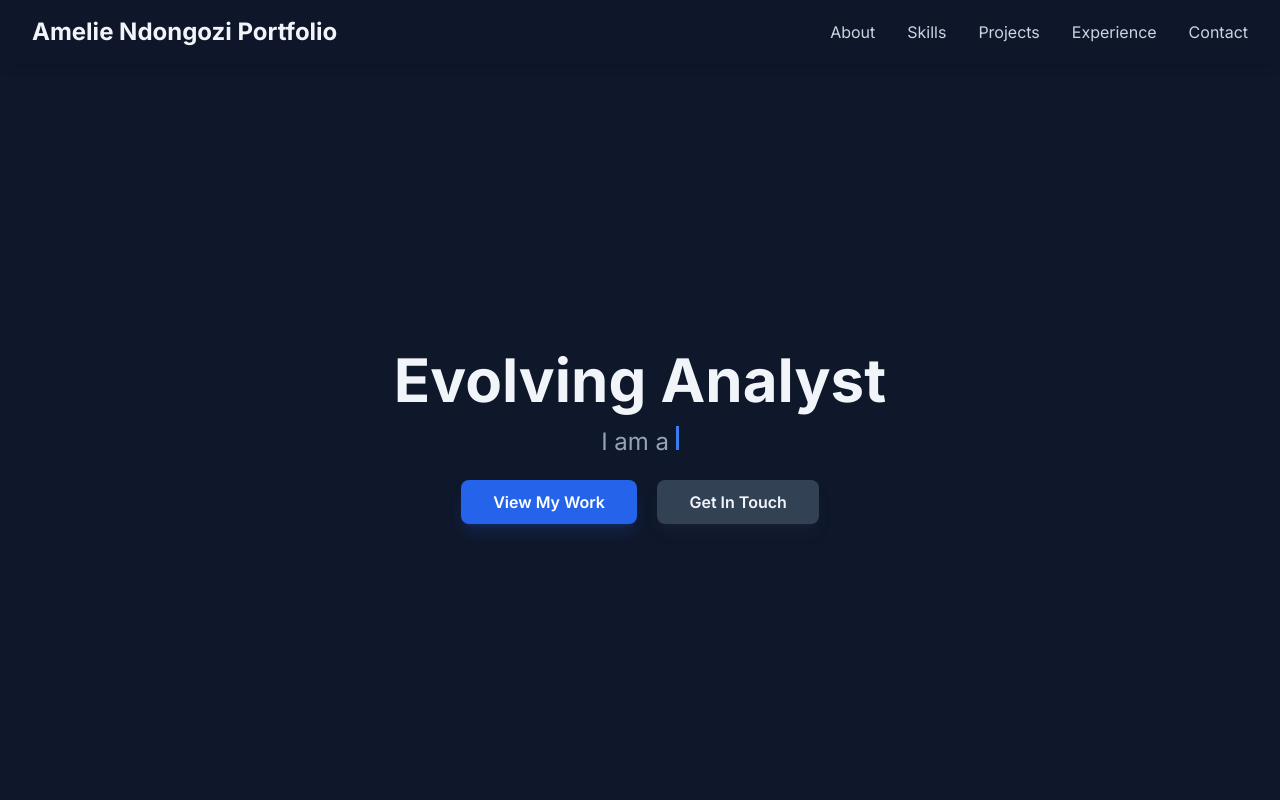
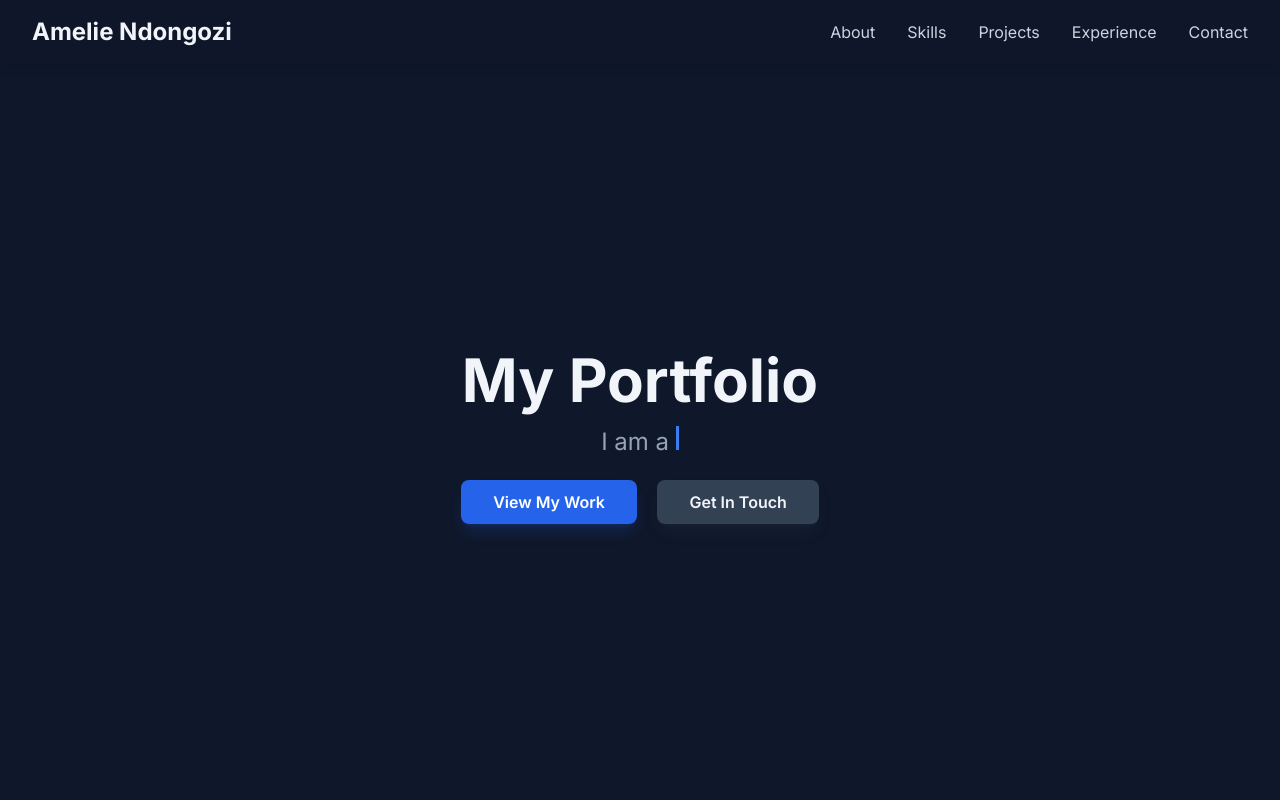
Before and after one commit to amndongozi/amndongozi, a plain HTML site: page index.html in a window 1280 px wide. Shown: the top 800 px of the page. Drawn offline with nearby package versions, Linux system fonts and the light colour scheme.

Commit message:
Edit html

```diff
--- a/index.html
+++ b/index.html
@@ -52,7 +52,7 @@
     <header id="header" class="bg-slate-900/80 backdrop-blur-md sticky top-0 z-50 transition-all duration-300 shadow-md shadow-slate-900/50">
         <div class="container mx-auto px-4 sm:px-6 lg:px-8">
             <div class="flex items-center justify-between h-16">
-                <a href="#home" class="text-2xl font-bold text-slate-100">Amelie Ndongozi Portfolio</a>
+                <a href="#home" class="text-2xl font-bold text-slate-100">Amelie Ndongozi</a>
                 <nav class="hidden md:flex items-center space-x-8">
                     <a href="#about" class="nav-link text-slate-300 hover:text-blue-400 transition-colors">About</a>
                     <a href="#skills" class="nav-link text-slate-300 hover:text-blue-400 transition-colors">Skills</a>
@@ -81,7 +81,7 @@
         <!-- Home Section -->
         <section id="home" class="section min-h-[calc(100vh-64px)] flex items-center bg-slate-900">
             <div class="container mx-auto px-4 sm:px-6 lg:px-8 text-center">
-                <h1 class="text-4xl md:text-6xl font-bold text-slate-100 mb-4">Evolving Analyst</h1>
+                <h1 class="text-4xl md:text-6xl font-bold text-slate-100 mb-4">My Portfolio</h1>
                 <p class="text-xl md:text-2xl text-slate-400 mb-8">
                     I am a <span id="typewriter" class="font-semibold text-blue-400"></span><span class="typewriter-cursor"></span>
                 </p>
```
